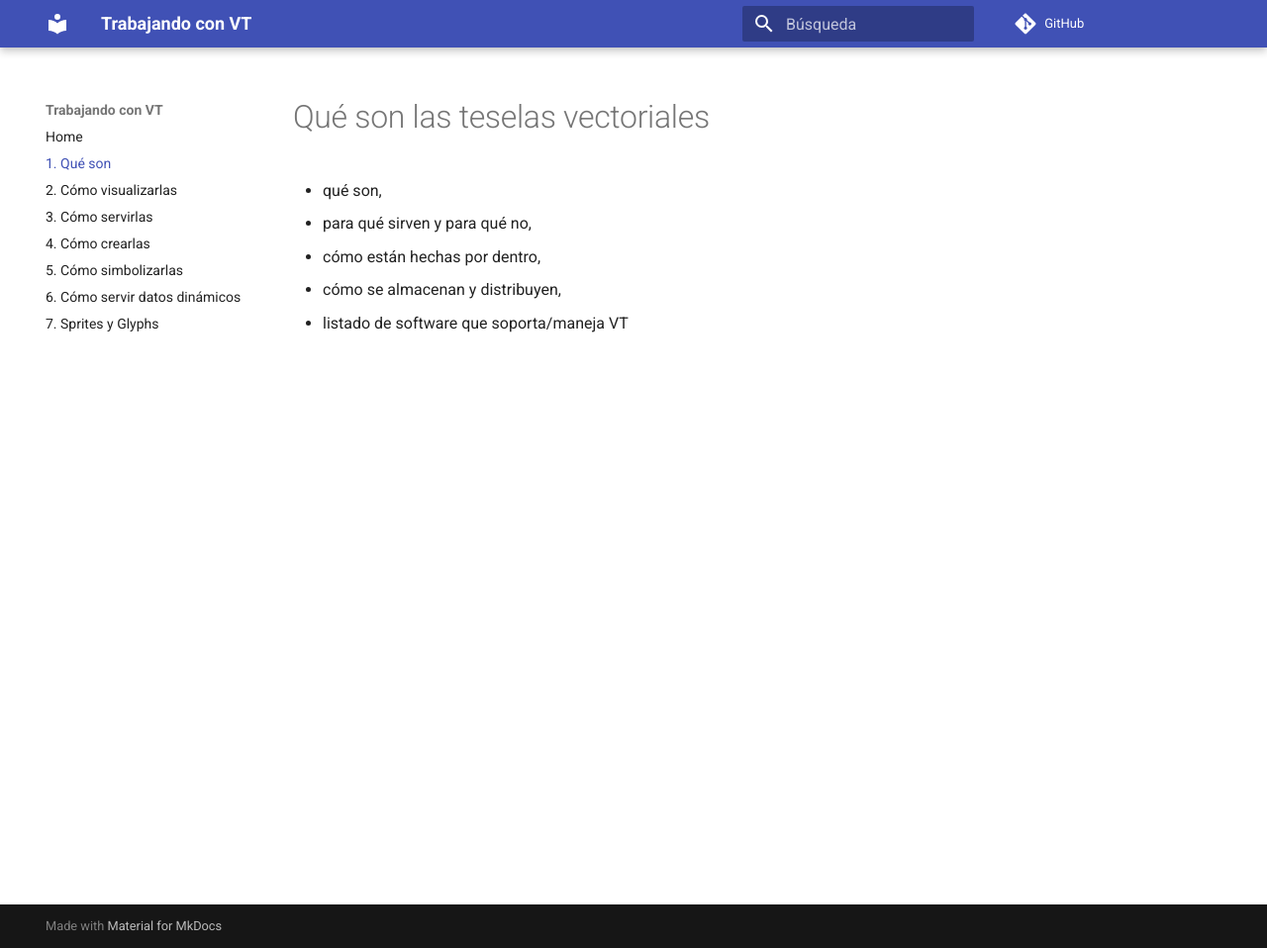
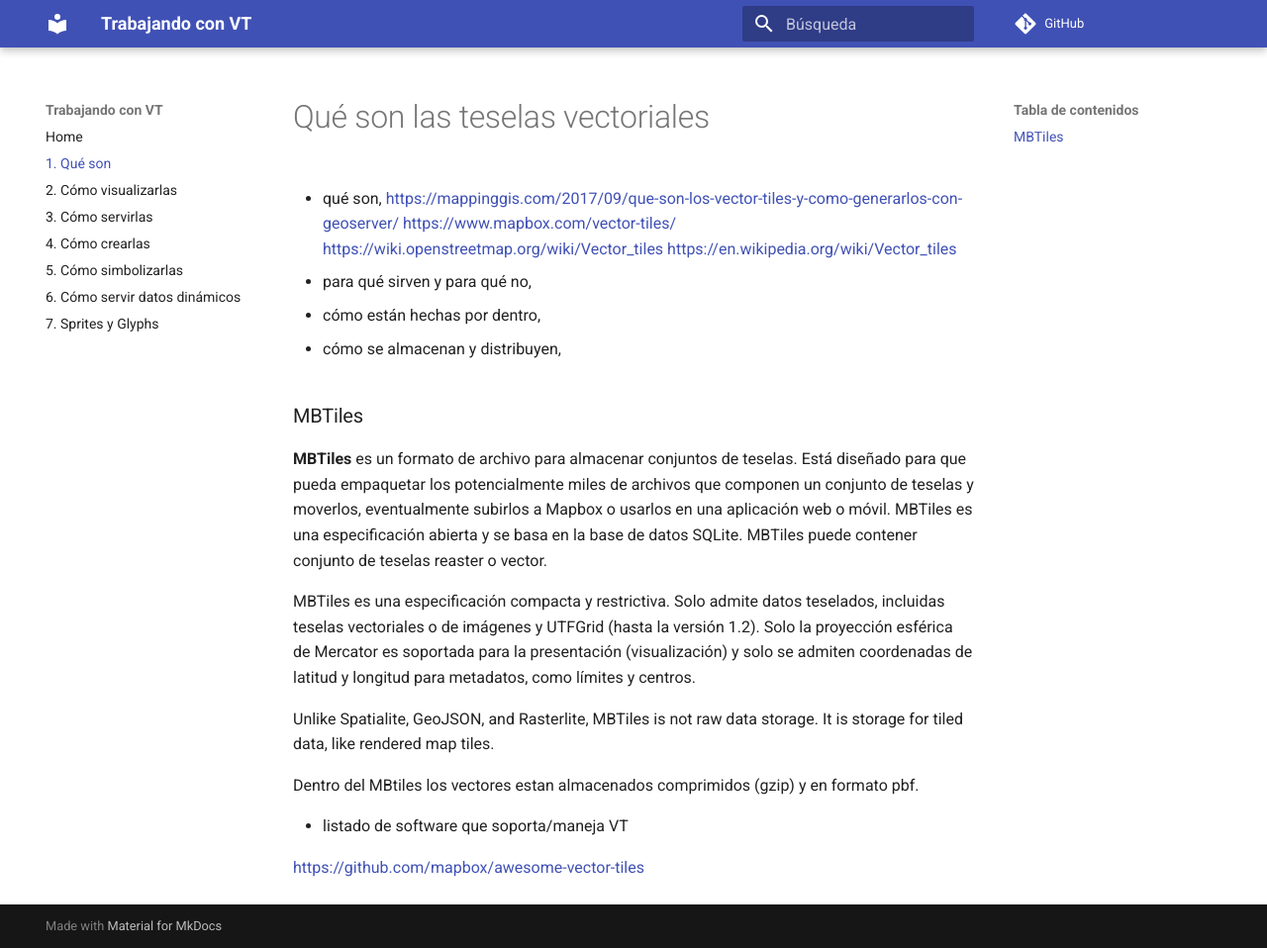
Before and after one commit to geoinquiets/taller-vt, an MkDocs documentation site: the page built from docs/1_teoria.md, in a window 1280 px wide and 958 px high. Shown: the whole window at 99% size. Built offline with MkDocs 1.6.1 and Material for MkDocs 9.7.7, drawn with Linux system fonts in a browser that asks for light colours; comment, search, counter and statistics services are not loaded; old or Windows-style settings are respelled for this version of MkDocs.

Commit message:
un poco de teoria

```diff
--- a/docs/1_teoria.md
+++ b/docs/1_teoria.md
@@ -1,7 +1,30 @@
 # Qué son las teselas vectoriales
 
 * qué son,
+https://mappinggis.com/2017/09/que-son-los-vector-tiles-y-como-generarlos-con-geoserver/
+https://www.mapbox.com/vector-tiles/
+https://wiki.openstreetmap.org/wiki/Vector_tiles
+https://en.wikipedia.org/wiki/Vector_tiles
+
 * para qué sirven y para qué no,
+
+
 * cómo están hechas por dentro,
+
+
 * cómo se almacenan y distribuyen,
+
+### MBTiles
+
+**MBTiles** es un formato de archivo para almacenar conjuntos de teselas. Está diseñado para que pueda empaquetar los potencialmente miles de archivos que componen un conjunto de teselas y moverlos, eventualmente subirlos a Mapbox o usarlos en una aplicación web o móvil. MBTiles es una especificación abierta y se basa en la base de datos SQLite. MBTiles puede contener conjunto de teselas reaster o vector.
+
+MBTiles es una especificación compacta y restrictiva. Solo admite datos teselados, incluidas teselas vectoriales o de imágenes y UTFGrid (hasta la versión 1.2). Solo la proyección esférica de Mercator es soportada para la presentación (visualización) y solo se admiten coordenadas de latitud y longitud para metadatos, como límites y centros.
+
+
+Unlike Spatialite, GeoJSON, and Rasterlite, MBTiles is not raw data storage. It is storage for tiled data, like rendered map tiles.
+
+Dentro del MBtiles los vectores estan almacenados comprimidos (gzip) y en formato pbf.
+
 * listado de software que soporta/maneja VT
+
+https://github.com/mapbox/awesome-vector-tiles
```
Also changed, not shown: docs/7_sprites_glyphs.md (line endings or trailing spaces).
